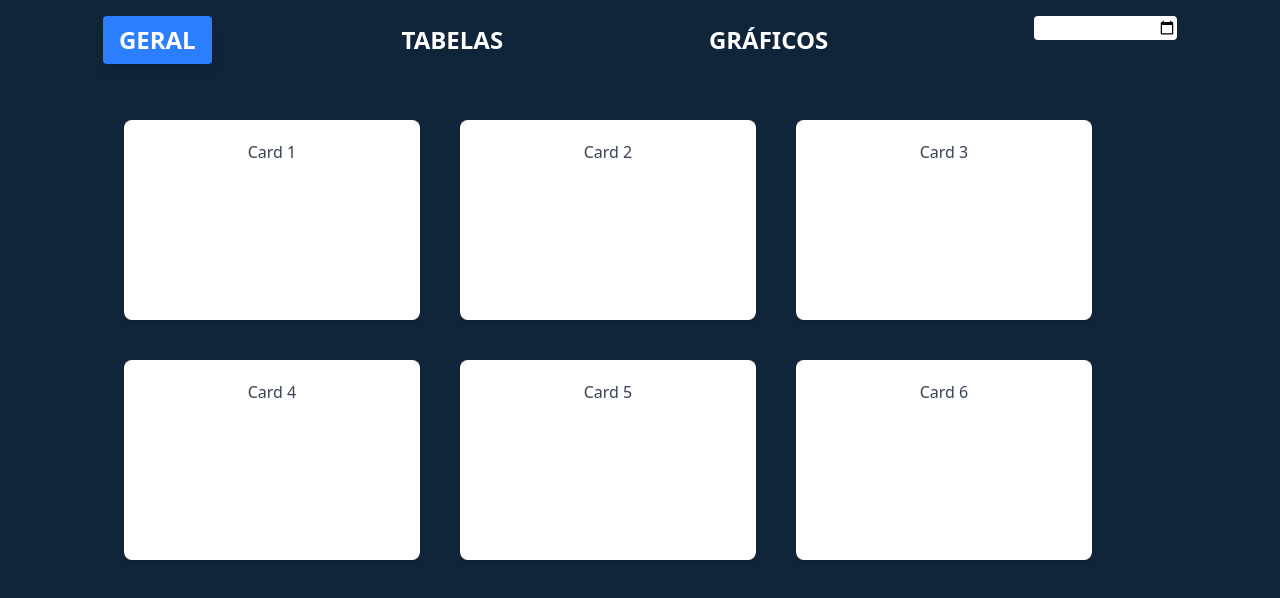
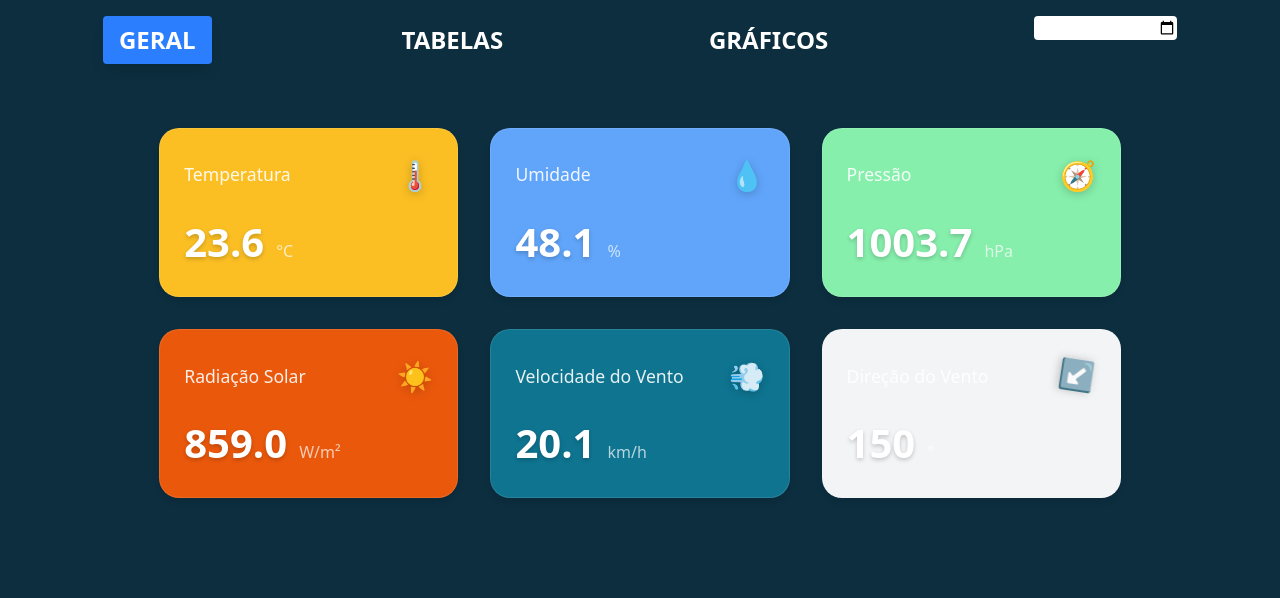
Before and after one commit to Steel-Hard/LabWind, a React (Vite) app in the folder frontend/: page /dashboard in a window 1280 px wide. Shown: the top 598 px of the page. Built offline with nearby package versions, Linux system fonts and the light colour scheme; a web font is replaced by a local one.

Commit message:
WIP: implementações parciais no dashboard

```diff
--- /dev/null
+++ b/frontend/src/components/WeatherCard.css
@@ -0,0 +1,67 @@
+.weather-card {
+  background: rgba(255, 255, 255, 0.1);
+  backdrop-filter: blur(10px);
+  border-radius: 20px;
+  padding: 1.5rem;
+  box-shadow: 0 4px 6px rgba(0, 0, 0, 0.1);
+  transition: all 0.3s ease;
+  min-width: 200px;
+  border: 1px solid rgba(255, 255, 255, 0.1);
+}
+
+.weather-card:hover {
+  transform: translateY(-5px);
+  box-shadow: 0 8px 12px rgba(0, 0, 0, 0.2);
+}
+
+.weather-card-header {
+  display: flex;
+  justify-content: space-between;
+  align-items: center;
+  margin-bottom: 1rem;
+}
+
+.weather-card-header h3 {
+  margin: 0;
+  font-size: 1.1rem;
+  color: rgba(255, 255, 255, 0.9);
+  font-weight: 500;
+}
+
+.weather-icon {
+  font-size: 1.8rem;
+  filter: drop-shadow(0 2px 4px rgba(0, 0, 0, 0.2));
+}
+
+.weather-card-content {
+  display: flex;
+  align-items: baseline;
+  gap: 0.5rem;
+}
+
+.weather-value {
+  font-size: 2.5rem;
+  font-weight: 600;
+  color: #ffffff;
+  text-shadow: 0 2px 4px rgba(0, 0, 0, 0.2);
+}
+
+.weather-unit {
+  font-size: 1rem;
+  color: rgba(255, 255, 255, 0.7);
+  margin-left: 0.25rem;
+}
+
+/* Animação para o ícone de direção do vento */
+@keyframes rotate {
+  from {
+    transform: rotate(0deg);
+  }
+  to {
+    transform: rotate(360deg);
+  }
+}
+
+.wind-direction-icon {
+  animation: rotate 20s linear infinite;
+}
--- /dev/null
+++ b/frontend/src/components/WeatherCard.tsx
@@ -0,0 +1,107 @@
+import React from 'react';
+import './WeatherCard.css';
+
+interface WeatherCardProps {
+  title: string;
+  value: string | number;
+  unit: string;
+  icon: string;
+  type: 'temperature' | 'humidity' | 'pressure' | 'solarRadiation' | 'windSpeed' | 'windDirection';
+}
+
+type ColorScheme = {
+  low: string;
+  medium: string;
+  high: string;
+};
+
+type ColorSchemes = {
+  temperature: ColorScheme;
+  humidity: ColorScheme;
+  pressure: ColorScheme;
+  solarRadiation: ColorScheme;
+  windSpeed: ColorScheme;
+  windDirection: { default: string };
+};
+
+const getCardColor = (type: string, value: number): string => {
+  const colors: ColorSchemes = {
+    temperature: {
+      low: '#3B82F6',    // Azul claro
+      medium: '#FBBF24', // Amarelo
+      high: '#B91C1C'    // Vermelho escuro
+    },
+    humidity: {
+      low: '#FDE68A',    // Bege seco
+      medium: '#60A5FA', // Azul claro
+      high: '#1E40AF'    // Azul escuro
+    },
+    pressure: {
+      low: '#DC2626',    // Vermelho
+      medium: '#86EFAC', // Verde claro
+      high: '#065F46'    // Verde escuro
+    },
+    solarRadiation: {
+      low: '#D1D5DB',    // Cinza
+      medium: '#FACC15', // Amarelo
+      high: '#EA580C'    // Laranja
+    },
+    windSpeed: {
+      low: '#E5E7EB',    // Cinza claro
+      medium: '#22D3EE', // Ciano
+      high: '#0E7490'    // Azul petróleo
+    },
+    windDirection: {
+      default: '#F3F4F6' // Neutro
+    }
+  };
+
+  const thresholds = {
+    temperature: { low: 15, high: 30 },
+    humidity: { low: 30, high: 70 },
+    pressure: { low: 980, high: 1020 },
+    solarRadiation: { low: 200, high: 800 },
+    windSpeed: { low: 5, high: 15 }
+  };
+
+  if (type === 'windDirection') {
+    return colors.windDirection.default;
+  }
+
+  const threshold = thresholds[type as keyof typeof thresholds];
+  const colorScheme = colors[type as keyof typeof colors] as ColorScheme;
+
+  if (value <= threshold.low) return colorScheme.low;
+  if (value >= threshold.high) return colorScheme.high;
+  return colorScheme.medium;
+};
+
+const getWindDirectionIcon = (degrees: number): string => {
+  const directions = ['↑', '↗️', '→', '↘️', '↓', '↙️', '←', '↖️'];
+  const index = Math.round(degrees / 45) % 8;
+  return directions[index];
+};
+
+const WeatherCard: React.FC<WeatherCardProps> = ({ title, value, unit, icon, type }) => {
+  const numericValue = typeof value === 'string' ? parseFloat(value) : value;
+  const backgroundColor = getCardColor(type, numericValue);
+  const isWindDirection = type === 'windDirection';
+  const displayIcon = isWindDirection ? getWindDirectionIcon(numericValue) : icon;
+
+  return (
+    <div className="weather-card" style={{ backgroundColor }}>
+      <div className="weather-card-header">
+        <h3>{title}</h3>
+        <span className={`weather-icon ${isWindDirection ? 'wind-direction-icon' : ''}`}>
+          {displayIcon}
+        </span>
+      </div>
+      <div className="weather-card-content">
+        <span className="weather-value">{value}</span>
+        <span className="weather-unit">{unit}</span>
+      </div>
+    </div>
+  );
+};
+
+export default WeatherCard;
--- /dev/null
+++ b/frontend/src/pages/Dashboard.css
@@ -0,0 +1,59 @@
+.dashboard-container {
+  min-height: 100vh;
+  background-color: #0C2E3F;
+  padding: 2rem;
+  width: 100%;
+}
+
+.main-content {
+  max-width: 1200px;
+  margin: 0 auto;
+}
+
+.grid-container {
+  display: grid;
+  grid-template-columns: repeat(3, 1fr);
+  gap: 2rem;
+  padding: 1rem;
+}
+
+@media (max-width: 1024px) {
+  .grid-container {
+    grid-template-columns: repeat(2, 1fr);
+  }
+}
+
+@media (max-width: 768px) {
+  .grid-container {
+    grid-template-columns: 1fr;
+  }
+
+  .dashboard-container {
+    padding: 1rem;
+  }
+}
+
+.dashboard {
+  max-width: 1200px;
+  margin: 0 auto;
+  padding: 2rem;
+}
+
+.dashboard h1 {
+  text-align: center;
+  color: #2c3e50;
+  margin-bottom: 2rem;
+}
+
+.weather-cards-container {
+  display: grid;
+  grid-template-columns: repeat(auto-fit, minmax(250px, 1fr));
+  gap: 1rem;
+  padding: 1rem;
+}
+
+@media (max-width: 768px) {
+  .weather-cards-container {
+    grid-template-columns: repeat(auto-fit, minmax(200px, 1fr));
+  }
+}
--- a/frontend/src/pages/Dashboard.tsx
+++ b/frontend/src/pages/Dashboard.tsx
@@ -1,25 +1,73 @@
-import React from 'react';
-import '../styles.css'
-import { Header,Nav } from '../components';
+import React, { useState, useEffect } from 'react';
+import WeatherCard from '../components/WeatherCard';
+import { getSimulatedWeatherData, WeatherData } from '../services/SensorDataService';
+import './Dashboard.css';
+import { Header, Nav } from '../components';
 
 const Dashboard: React.FC = () => {
+  const [weatherData, setWeatherData] = useState<WeatherData>(getSimulatedWeatherData());
+  const [windDirection, setWindDirection] = useState(0);
+
+  useEffect(() => {
+    const interval = setInterval(() => {
+      setWeatherData(getSimulatedWeatherData());
+      // Simula mudança na direção do vento (0-359 graus)
+      setWindDirection(Math.floor(Math.random() * 360));
+    }, 5000);
+
+    return () => clearInterval(interval);
+  }, []);
+
   return (
-
     <>
-
-
       <Header>
-      <Nav/>
+        <Nav />
       </Header>
-
       <div className="dashboard-container">
         <div className="main-content">
           <div className="grid-container">
-          {Array.from({ length: 6 }).map((_, index) => (
-            <div key={index} className="card">
-              <p className="card-text">Card {index + 1}</p>
-            </div>
-          ))}
+            <WeatherCard
+              title="Temperatura"
+              value={weatherData.temperature.value.toFixed(1)}
+              unit={weatherData.temperature.unit}
+              icon="🌡️"
+              type="temperature"
+            />
+            <WeatherCard
+              title="Umidade"
+              value={weatherData.humidity.value.toFixed(1)}
+              unit={weatherData.humidity.unit}
+              icon="💧"
+              type="humidity"
+            />
+            <WeatherCard
+              title="Pressão"
+              value={weatherData.pressure.value.toFixed(1)}
+              unit={weatherData.pressure.unit}
+              icon="🧭"
+              type="pressure"
+            />
+            <WeatherCard
+              title="Radiação Solar"
+              value={weatherData.solarRadiation.value.toFixed(1)}
+              unit={weatherData.solarRadiation.unit}
+              icon="☀️"
+              type="solarRadiation"
+            />
+            <WeatherCard
+              title="Velocidade do Vento"
+              value={weatherData.wind.value.toFixed(1)}
+              unit={weatherData.wind.unit}
+              icon="💨"
+              type="windSpeed"
+            />
+            <WeatherCard
+              title="Direção do Vento"
+              value={windDirection}
+              unit="°"
+              icon="🧭"
+              type="windDirection"
+            />
           </div>
         </div>
       </div>
--- a/frontend/src/services/SensorDataService.ts
+++ b/frontend/src/services/SensorDataService.ts
@@ -1,7 +1,14 @@
 import { api } from "./api";
 import { ISensorData } from "../types";
 
-
+export interface WeatherData {
+  wind: { value: number; unit: string };
+  temperature: { value: number; unit: string };
+  pressure: { value: number; unit: string };
+  humidity: { value: number; unit: string };
+  solarRadiation: { value: number; unit: string };
+  waves: { value: number; unit: string };
+}
 
 class SensorDataService{
     public static async getData():Promise<ISensorData[]>{
@@ -14,3 +21,14 @@ class SensorDataService{
 }
 
 export default SensorDataService;
+
+export const getSimulatedWeatherData = (): WeatherData => {
+  return {
+    wind: { value: Math.random() * 30, unit: 'km/h' },
+    temperature: { value: 20 + Math.random() * 10, unit: '°C' },
+    pressure: { value: 1000 + Math.random() * 30, unit: 'hPa' },
+    humidity: { value: 40 + Math.random() * 40, unit: '%' },
+    solarRadiation: { value: 500 + Math.random() * 500, unit: 'W/m²' },
+    waves: { value: 0.5 + Math.random() * 2, unit: 'm' }
+  };
+};
```
Also changed, not shown: 1 other file (tests, documents, lock files or other folders). Lines whose indentation alone changed are shown as unchanged.
